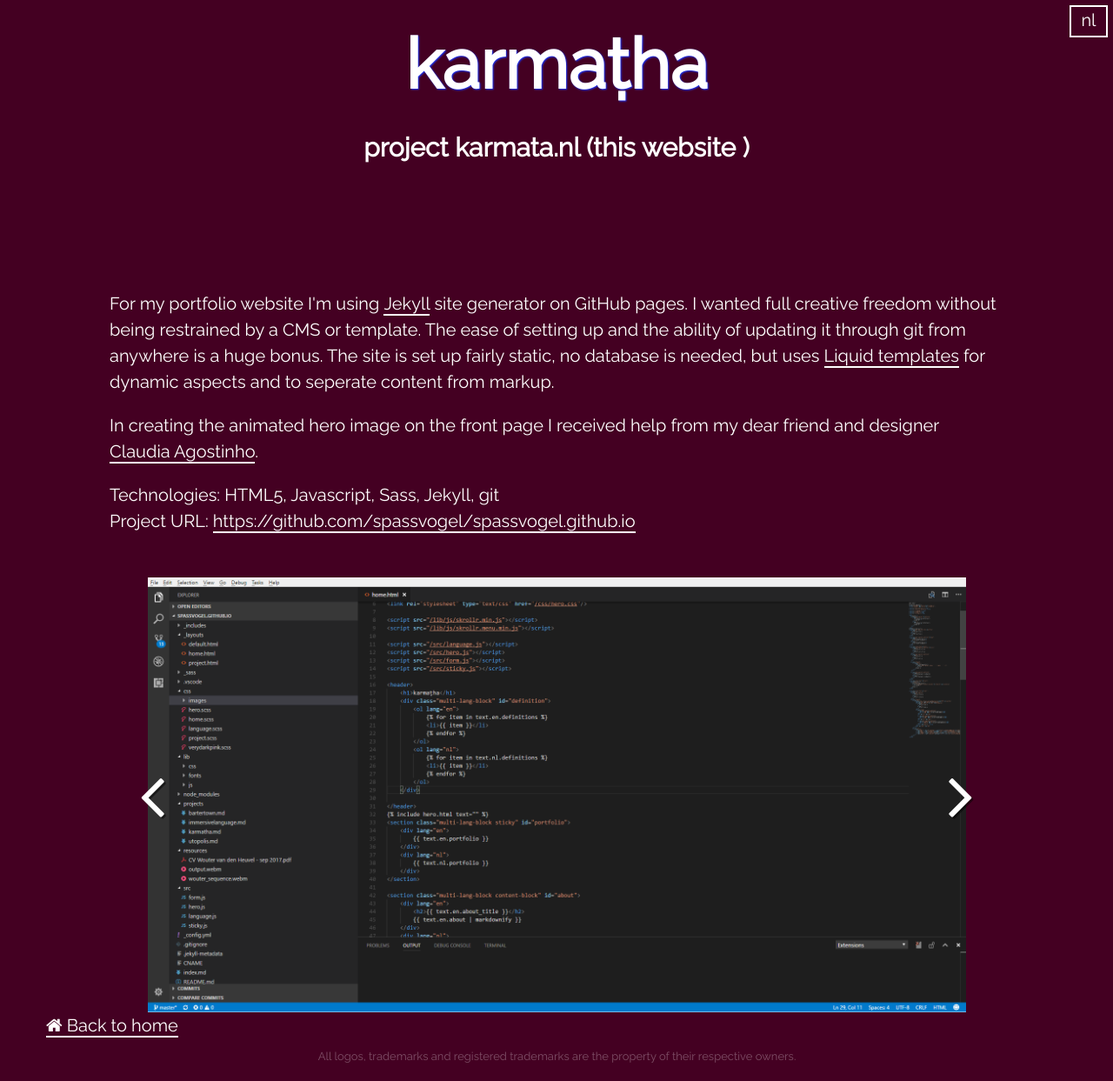
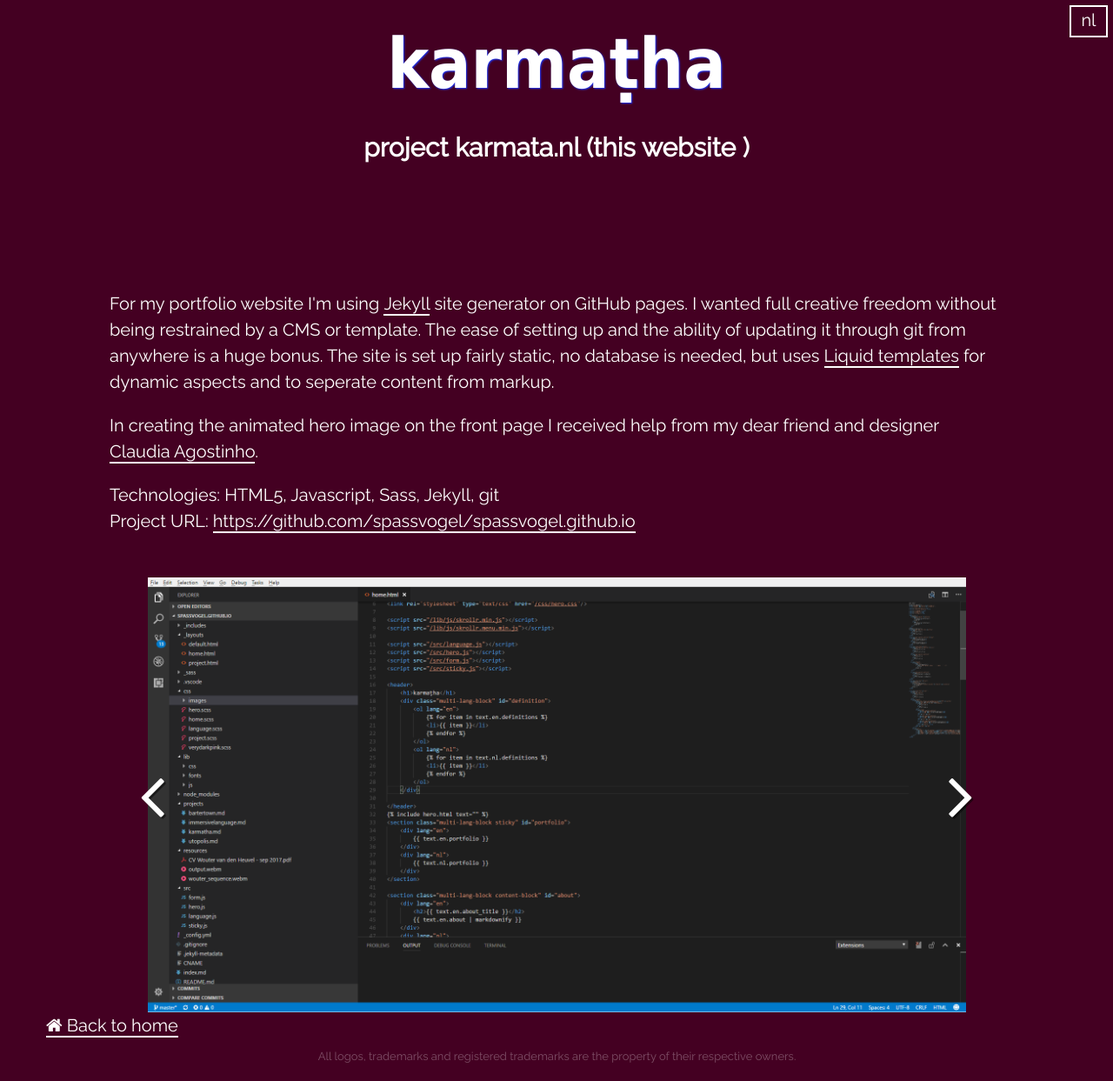
Before and after one commit to karmatha-nl/karmatha-nl.github.io, a Jekyll site: the page built from projects/karmatha.md, in a window 1280 px wide. Shown: the whole page at 87% size. Built offline with Jekyll 4.4.1, drawn with Linux system fonts in a browser that asks for light colours.

Commit message:
Font family of header is now Tahoma

```diff
--- a/css/verydarkpink.scss
+++ b/css/verydarkpink.scss
@@ -112,6 +112,7 @@
 header h1 {
     font-size: 80px;
     line-height: 40px;
+    font-family: Tahoma,'Segoe UI', Geneva, Verdana, sans-serif;
 }
 
 .sticky {
```
